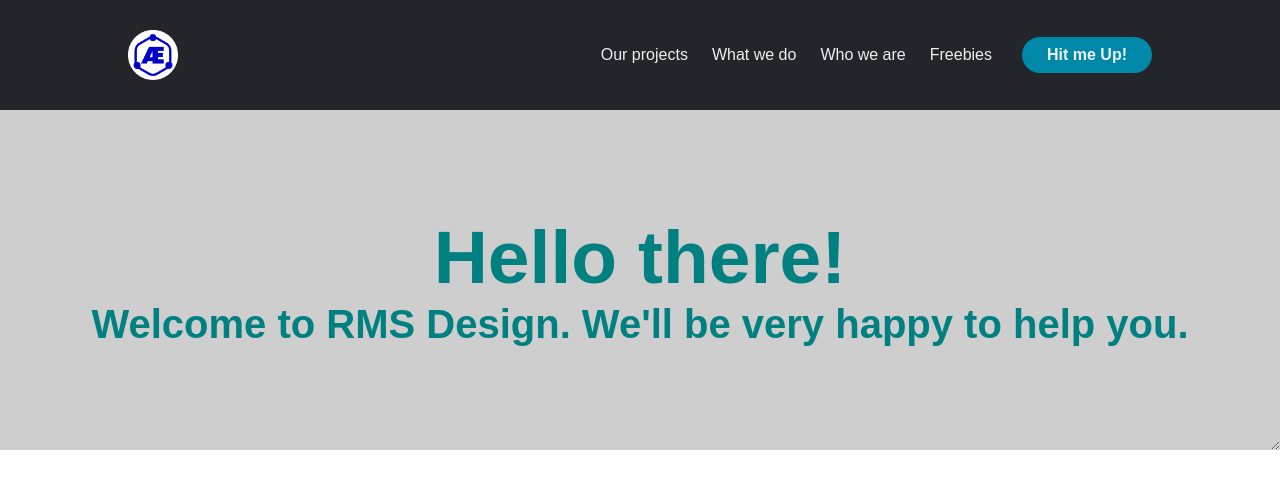
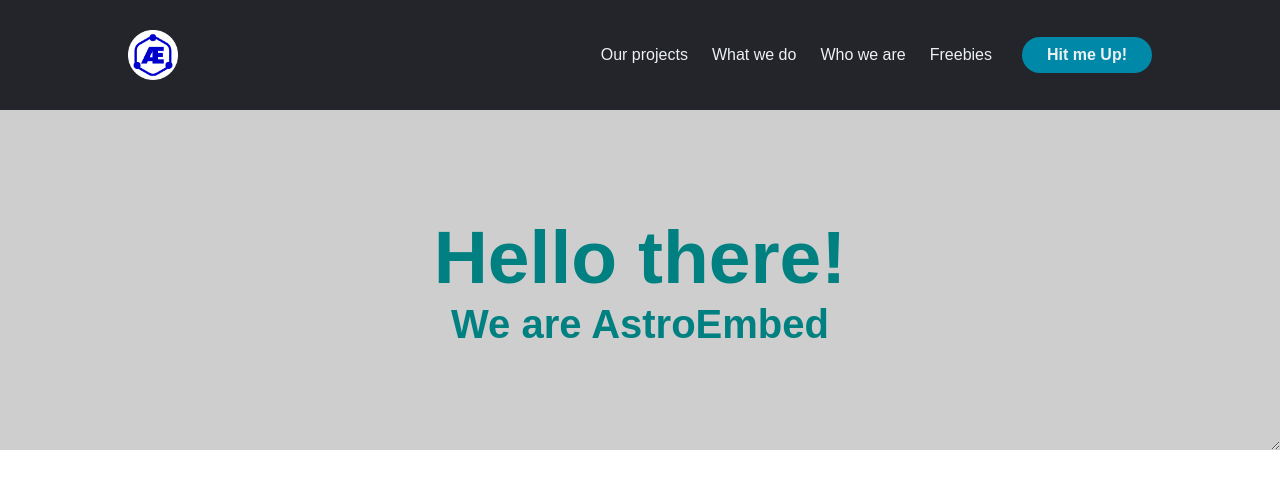
Before and after one commit to IGROMS/AstroEmbed, a plain HTML site: page index.html in a window 1280 px wide. Shown: the top 478 px of the page. Drawn offline with Linux system fonts and the light colour scheme.

Commit message:
Update index.html

```diff
--- a/index.html
+++ b/index.html
@@ -27,7 +27,7 @@
 
     <div class="title">
         <h1>Hello there!</h1>
-        <h2>Welcome to RMS Design. We'll be very happy to help you.</h2>
+        <h2>We are AstroEmbed</h2>
     </div>
 
 
```
